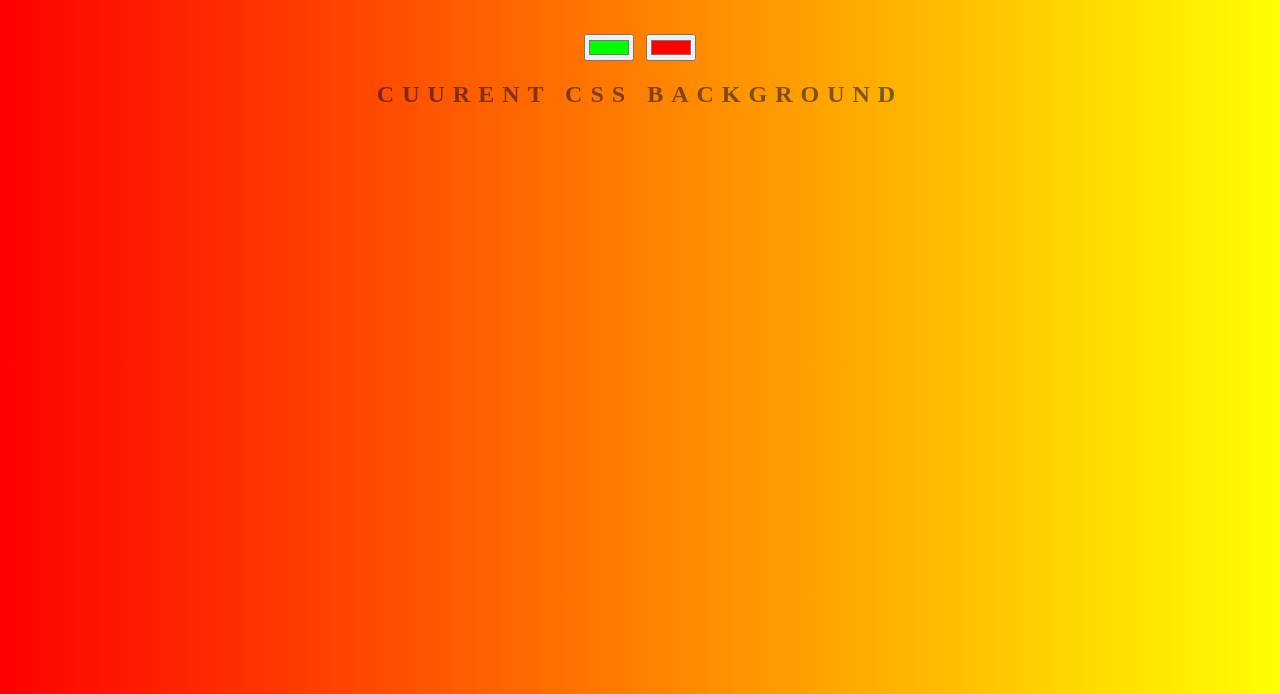
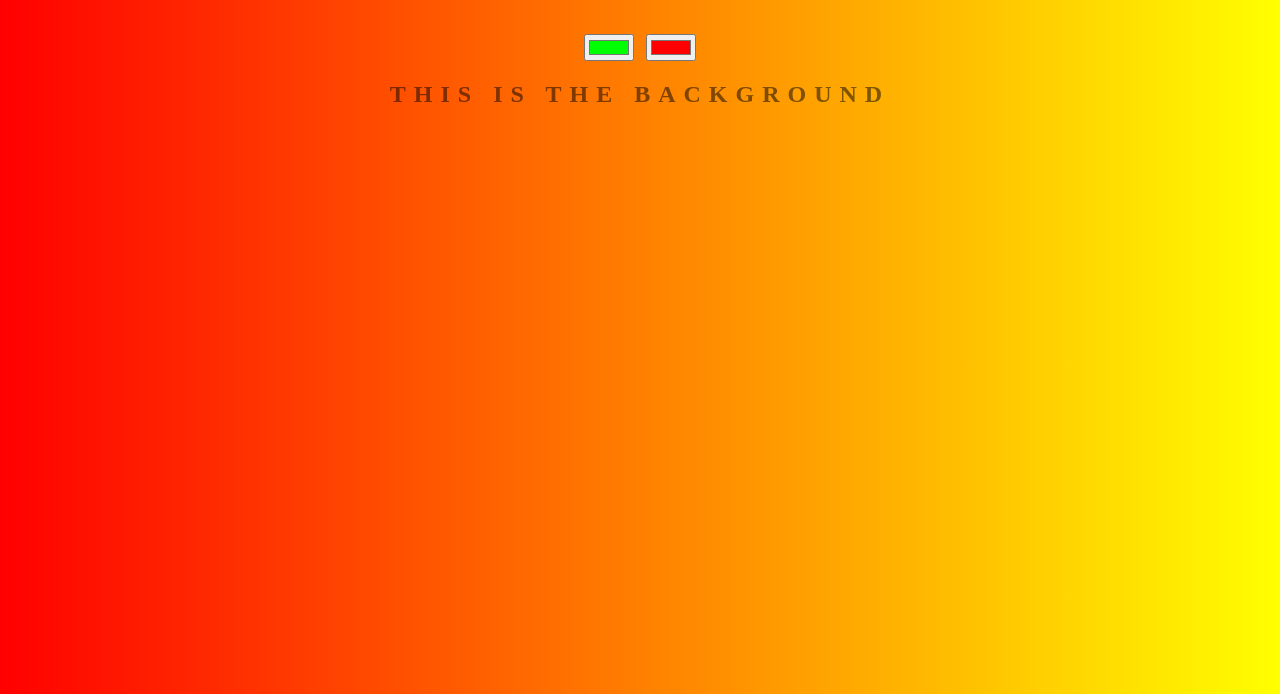
Before and after one commit to AbssZy/background-generator, a plain HTML site: page index.html in a window 1280 px wide. Shown: the part 106-800 px from the top of the page. Drawn offline with Linux system fonts and the light colour scheme.

Commit message:
changing text

```diff
--- a/index.html
+++ b/index.html
@@ -8,7 +8,7 @@
 	<h1>COOL Generator</h1>
 	<input class="color1" type="color" name="color1" value="#00ff00">
 	<input class="color2" type="color" name="color2" value="#ff0000">
-	<h2>Cuurent CSS Background</h2>
+	<h2>This is the Background</h2>
 	<h3></h3>
 	<script type="text/javascript" src="script.js"></script>
 </body>
```
